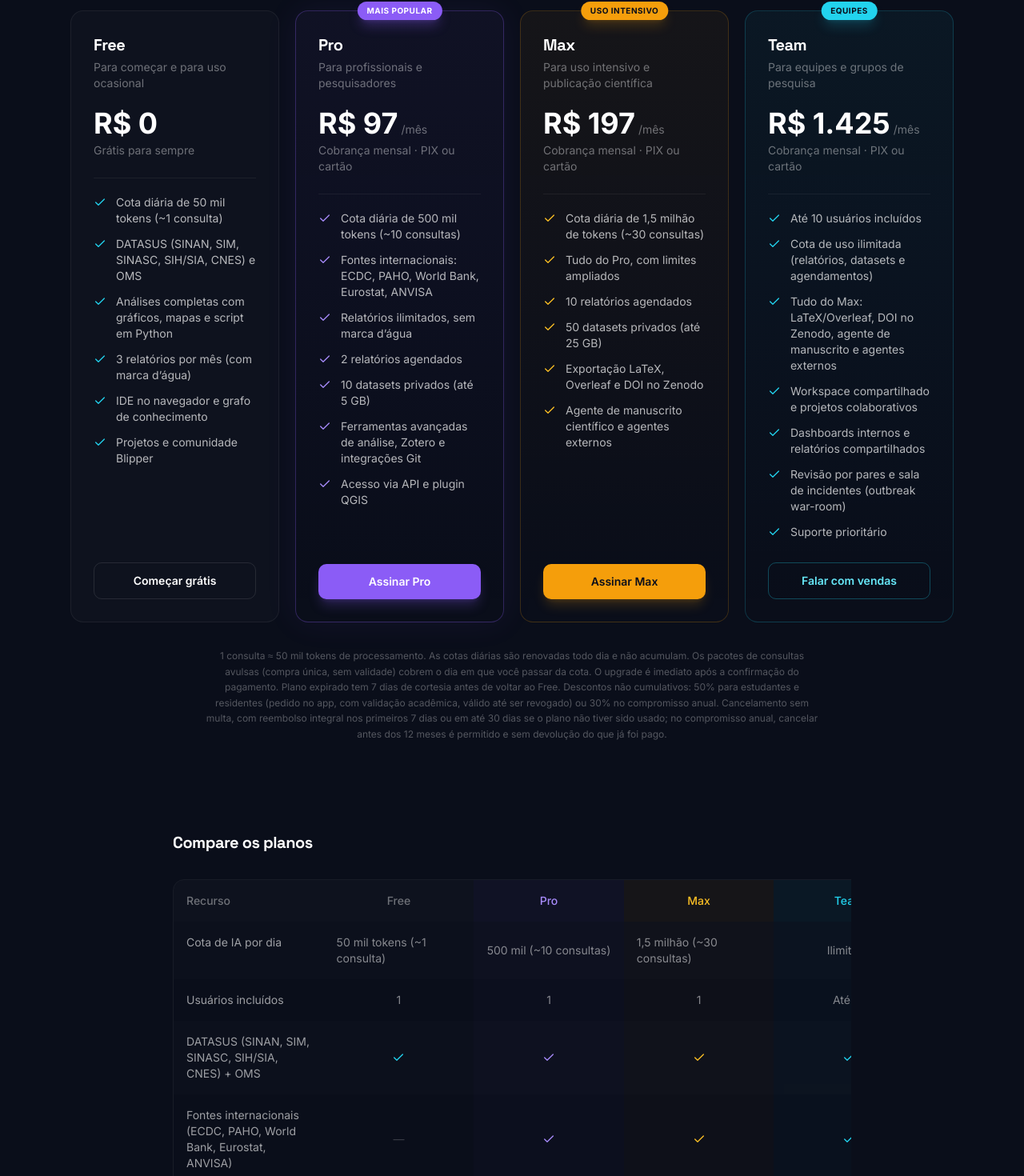
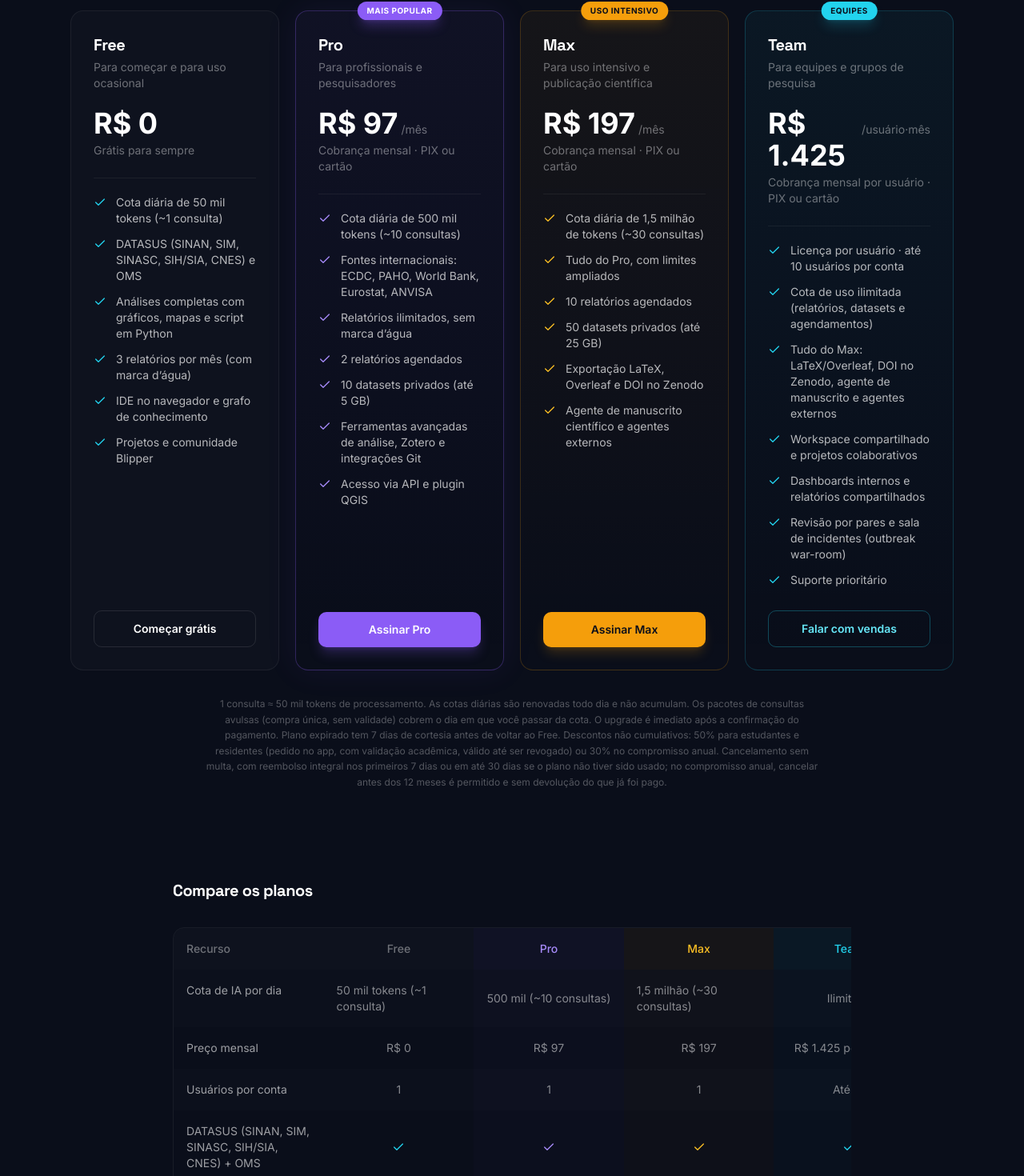
Before and after one commit to Deeplearn-PeD/kwar-ai, a React (Vite) app: page /planos in a window 1280 px wide. Shown: the part 617-2087 px from the top of the page at 80% size. Built offline with nearby package versions, Linux system fonts and the light colour scheme.

Commit message:
fix(planos): Team pricing is per user (R$ 1.425/usuário/mês), not a 10-user bundle

```diff
--- a/src/pages/Epidbot.tsx
+++ b/src/pages/Epidbot.tsx
@@ -105,7 +105,7 @@ const copy = {
         team: {
           subtitle: 'Colaboração organizacional',
           cta: 'Falar com vendas',
-          priceNote: 'Até 10 usuários incluídos',
+          priceNote: 'Licença por usuário · até 10 usuários',
           features: ['Tudo do Max', 'Uso ilimitado', 'Workspaces de equipe com recursos compartilhados', 'Memória de equipe e contexto compartilhado', 'Embedding em massa na base de conhecimento', 'Revisão por pares e comentários em relatórios', 'Sala de incidentes para surtos'],
         },
       },
@@ -269,7 +269,7 @@ const copy = {
         team: {
           subtitle: 'Organizational collaboration',
           cta: 'Contact Sales',
-          priceNote: 'Up to 10 users included',
+          priceNote: 'Per-user licence · up to 10 users',
           features: ['Everything in Max', 'Unlimited usage', 'Team workspaces with pooled resources', 'Team memory and shared workspace context', 'Bulk knowledge-base embedding', 'Peer review and threaded report comments', 'Outbreak incident war-room'],
         },
       },
@@ -432,7 +432,7 @@ const copy = {
         team: {
           subtitle: 'Colaboración organizacional',
           cta: 'Hablar con Ventas',
-          priceNote: 'Hasta 10 usuarios incluidos',
+          priceNote: 'Licencia por usuario · hasta 10 usuarios',
           features: ['Todo de Max', 'Uso ilimitado', 'Espacios de trabajo de equipo con recursos compartidos', 'Memoria de equipo y contexto compartido', 'Embedding masivo en la base de conocimiento', 'Revisión por pares y comentarios en informes', 'Sala de incidentes para brotes'],
         },
       },
@@ -1145,7 +1145,7 @@ const faqEn = [
   { q: 'Can I upload my own data?', a: 'Yes. On paid plans, you can upload your own datasets for analysis. Supported formats include CSV, Excel and Parquet.' },
   { q: 'Does EpidBot generate maps?', a: 'Yes. The platform offers spatial visualization and epidemiological mapping. Depending on your plan, static maps, interactive maps, geographic analyses, regional visualizations and heatmaps may be available.' },
   { q: 'Does EpidBot generate reports?', a: 'Yes. Paid plans allow you to export analyses and reports. Depending on your plan, PDF export, CSV export, organizational reports and custom reports may be available.' },
-  { q: 'Is team support available?', a: 'Yes. The Research Team plan was created for organizational collaboration. It includes up to 10 users with unlimited usage, everything in Max, team workspaces with pooled resources, team memory, bulk knowledge-base embedding, peer review and threaded report comments, and an outbreak incident war-room.' },
+  { q: 'Is team support available?', a: 'Yes. The Research Team plan was created for organizational collaboration. It is licensed per user (up to 10 users per account) with unlimited usage, everything in Max, team workspaces with pooled resources, team memory, bulk knowledge-base embedding, peer review and threaded report comments, and an outbreak incident war-room.' },
   { q: 'Is there an Enterprise plan?', a: 'Yes. The Enterprise plan is designed for public institutions, universities, hospitals, international organizations and large-scale epidemiological operations. It may include institutional dashboards, custom branding, custom reports, onboarding, training, dedicated support and custom deployment.' },
   { q: 'Does EpidBot use Artificial Intelligence?', a: 'Yes. EpidBot uses AI to assist with exploring, interpreting and analyzing epidemiological data. AI helps users ask questions in natural language, explore patterns, generate visualizations, accelerate analyses and organize insights.' },
   { q: 'Should AI results be validated?', a: 'Yes. While EpidBot is a powerful analytical support tool, results should always be critically interpreted and validated by qualified researchers or professionals. EpidBot does not replace scientific review, methodological validation or professional judgment.' },
@@ -1172,7 +1172,7 @@ const faqEs = [
   { q: '¿Puedo subir mis propios datos?', a: 'Sí. En los planes pagos, es posible cargar datasets propios para análisis. Los formatos compatibles incluyen CSV, Excel y Parquet.' },
   { q: '¿EpidBot genera mapas?', a: 'Sí. La plataforma ofrece recursos de visualización espacial y mapas epidemiológicos. Según el plan, pueden estar disponibles mapas estáticos, mapas interactivos, análisis geográficos, visualizaciones regionales y mapas de calor.' },
   { q: '¿EpidBot genera informes?', a: 'Sí. Los planes pagos permiten exportación de análisis e informes. Según el plan, pueden estar disponibles exportación PDF, exportación CSV, informes organizacionales e informes personalizados.' },
-  { q: '¿Hay soporte para equipos?', a: 'Sí. El plan Research Team fue creado para colaboración organizacional. Incluye hasta 10 usuarios con uso ilimitado, todo lo de Max, espacios de trabajo de equipo con recursos compartidos, memoria de equipo, embedding masivo en la base de conocimiento, revisión por pares y comentarios en informes, y sala de incidentes para brotes.' },
+  { q: '¿Hay soporte para equipos?', a: 'Sí. El plan Research Team fue creado para colaboración organizacional. Se licencia por usuario (hasta 10 usuarios por cuenta) con uso ilimitado, todo lo de Max, espacios de trabajo de equipo con recursos compartidos, memoria de equipo, embedding masivo en la base de conocimiento, revisión por pares y comentarios en informes, y sala de incidentes para brotes.' },
   { q: '¿Existe un plan Enterprise?', a: 'Sí. El plan Enterprise está dirigido a instituciones públicas, universidades, hospitales, organizaciones internacionales y operaciones epidemiológicas a gran escala. Puede incluir dashboards institucionales, branding personalizado, informes personalizados, onboarding, capacitación, soporte dedicado e implementación personalizada.' },
   { q: '¿EpidBot utiliza Inteligencia Artificial?', a: 'Sí. EpidBot utiliza IA para ayudar en la exploración, interpretación y análisis de datos epidemiológicos. La IA ayuda a los usuarios a hacer preguntas en lenguaje natural, explorar patrones, generar visualizaciones, acelerar análisis y organizar insights.' },
   { q: '¿Los resultados de la IA deben ser validados?', a: 'Sí. Aunque EpidBot es una herramienta poderosa de apoyo analítico, los resultados siempre deben interpretarse críticamente y ser validados por investigadores o profesionales calificados. EpidBot no reemplaza la revisión científica, la validación metodológica ni el juicio profesional.' },
@@ -1207,7 +1207,7 @@ function FAQ() {
     { q: 'Posso enviar meus próprios dados?', a: 'Sim. Nos planos pagos, é possível realizar upload de datasets próprios para análise. Formatos suportados incluem CSV, Excel e Parquet.' },
     { q: 'O EpidBot gera mapas?', a: 'Sim. A plataforma oferece recursos de visualização espacial e mapas epidemiológicos. Dependendo do plano, podem estar disponíveis mapas estáticos, mapas interativos, análises geográficas, visualizações regionais e heatmaps.' },
     { q: 'O EpidBot gera relatórios?', a: 'Sim. Os planos pagos permitem exportação de análises e relatórios. Dependendo do plano, podem estar disponíveis exportação PDF, exportação CSV, relatórios organizacionais e relatórios personalizados.' },
-    { q: 'Existe suporte para equipes?', a: 'Sim. O plano Research Team foi criado para colaboração organizacional. Ele inclui até 10 usuários com uso ilimitado, tudo do Max, workspaces de equipe com recursos compartilhados, memória de equipe, embedding em massa na base de conhecimento, revisão por pares e comentários em relatórios, e sala de incidentes para surtos.' },
+    { q: 'Existe suporte para equipes?', a: 'Sim. O plano Research Team foi criado para colaboração organizacional. Ele é licenciado por usuário (até 10 usuários por conta), com uso ilimitado, tudo do Max, workspaces de equipe com recursos compartilhados, memória de equipe, embedding em massa na base de conhecimento, revisão por pares e comentários em relatórios, e sala de incidentes para surtos.' },
     { q: 'Existe um plano Enterprise?', a: 'Sim. O plano Enterprise é voltado para instituições públicas, universidades, hospitais, organizações internacionais e operações epidemiológicas em larga escala. Pode incluir dashboards institucionais, branding personalizado, relatórios personalizados, onboarding, treinamento, suporte dedicado e implantação personalizada.' },
     { q: 'O EpidBot utiliza Inteligência Artificial?', a: 'Sim. O EpidBot utiliza IA para auxiliar na exploração, interpretação e análise de dados epidemiológicos. A IA ajuda usuários a fazer perguntas em linguagem natural, explorar padrões, gerar visualizações, acelerar análises e organizar insights.' },
     { q: 'Os resultados da IA devem ser validados?', a: 'Sim. Embora o EpidBot seja uma ferramenta poderosa de apoio analítico, resultados devem sempre ser interpretados criticamente e validados por pesquisadores ou profissionais qualificados. O EpidBot não substitui revisão científica, validação metodológica ou julgamento profissional.' },
--- a/src/pages/EpidbotIndividual.tsx
+++ b/src/pages/EpidbotIndividual.tsx
@@ -233,7 +233,7 @@ function PricingCards() {
       description: 'Para equipes e grupos de pesquisa',
       price: '1.425',
       features: [
-        'Até 10 usuários incluídos',
+        'Licença por usuário · até 10 usuários por conta',
         'Cota de uso ilimitada (relatórios, datasets e agendamentos)',
         'Tudo do Max: LaTeX/Overleaf, DOI no Zenodo, agente de manuscrito e agentes externos',
         'Workspace compartilhado e projetos colaborativos',
@@ -297,10 +297,16 @@ function PricingCards() {
             <div className="mb-6">
               <div className="flex items-baseline gap-1">
                 <span className="text-4xl font-bold text-white">R$ {plan.price}</span>
-                {!isFree && <span className="text-white/40 text-sm">/mês</span>}
+                {!isFree && (
+                  <span className="text-white/40 text-sm">{isTeam ? '/usuário·mês' : '/mês'}</span>
+                )}
               </div>
               <div className="text-sm text-white/40 mt-1">
-                {isFree ? 'Grátis para sempre' : 'Cobrança mensal · PIX ou cartão'}
+                {isFree
+                  ? 'Grátis para sempre'
+                  : isTeam
+                  ? 'Cobrança mensal por usuário · PIX ou cartão'
+                  : 'Cobrança mensal · PIX ou cartão'}
               </div>
             </div>
 
@@ -349,7 +355,8 @@ function ComparisonTable() {
       proplus: '1,5 milhão (~30 consultas)',
       team: 'Ilimitada',
     },
-    { feature: 'Usuários incluídos', free: '1', pro: '1', proplus: '1', team: 'Até 10' },
+    { feature: 'Preço mensal', free: 'R$ 0', pro: 'R$ 97', proplus: 'R$ 197', team: 'R$ 1.425 por usuário' },
+    { feature: 'Usuários por conta', free: '1', pro: '1', proplus: '1', team: 'Até 10' },
     { feature: 'DATASUS (SINAN, SIM, SINASC, SIH/SIA, CNES) + OMS', free: true, pro: true, proplus: true, team: true },
     { feature: 'Fontes internacionais (ECDC, PAHO, World Bank, Eurostat, ANVISA)', free: false, pro: true, proplus: true, team: true },
     { feature: 'Relatórios por mês', free: '3 (com marca d’água)', pro: 'Ilimitados', proplus: 'Ilimitados', team: 'Ilimitados' },
@@ -495,7 +502,7 @@ function InstitutionalCard() {
           </p>
 
           <p className="text-white/50 text-sm mb-6 max-w-lg">
-            Equipes de até 10 pessoas podem assinar o plano <span className="text-cyan-400 font-medium">Team (R$ 1.425/mês)</span> direto nesta página. Acima disso, ou para secretarias e ministérios, o atendimento é sob consulta pelo formulário abaixo.
+            Equipes de até 10 pessoas podem assinar o plano <span className="text-cyan-400 font-medium">Team (R$ 1.425 por usuário/mês)</span> direto nesta página. Acima disso, ou para secretarias e ministérios, o atendimento é sob consulta pelo formulário abaixo.
           </p>
 
           <div className="grid grid-cols-2 sm:grid-cols-5 gap-4 mb-8">
@@ -648,7 +655,7 @@ function FAQ() {
     },
     {
       q: 'Minha secretaria quer comprar para a equipe.',
-      a: 'O plano Team custa R$ 1.425/mês e cobre até 10 usuários, com cota de uso ilimitada, workspaces compartilhados, revisão por pares e sala de incidentes. Secretarias e ministérios são atendidos pelo plano institucional — fale com a equipe.',
+      a: 'O plano Team custa R$ 1.425 por usuário/mês e cobre até 10 usuários por conta, com cota de uso ilimitada, workspaces compartilhados, revisão por pares e sala de incidentes. Secretarias e ministérios são atendidos pelo plano institucional — fale com a equipe.',
     },
     {
       q: 'Tem desconto?',
@@ -788,7 +795,7 @@ export default function EpidbotIndividual() {
         <title>Planos do EpidBot | Kwar-AI</title>
         <meta
           name="description"
-          content="Planos do EpidBot: Free (R$ 0), Pro (R$ 97/mês), Max (R$ 197/mês) e Team (R$ 1.425/mês para até 10 usuários). Dados oficiais do DATASUS e da OMS em todos os planos; fontes internacionais a partir do Pro."
+          content="Planos do EpidBot: Free (R$ 0), Pro (R$ 97/mês), Max (R$ 197/mês) e Team (R$ 1.425 por usuário/mês, até 10 usuários por conta). Dados oficiais do DATASUS e da OMS em todos os planos; fontes internacionais a partir do Pro."
         />
         <link rel="canonical" href="https://kwar-ai.com.br/planos" />
         <meta property="og:title" content="Planos do EpidBot | Kwar-AI" />
```
